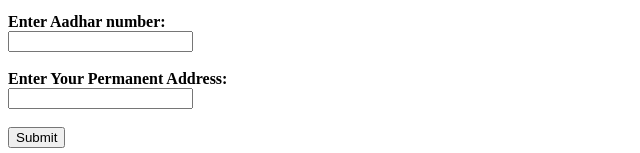
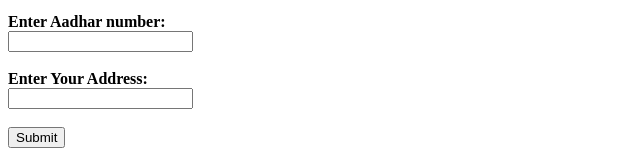
Before and after one commit to Mayurkolhe16/icp-8.0, a plain HTML site: page index.html in a window 1280 px wide. Shown: the part 666-819 px from the top of the page, 0-640 px from the left. Drawn offline with Linux system fonts and the light colour scheme.

Commit message:
Enter Your Permanent Address to Enter Your Address change

```diff
--- a/index.html
+++ b/index.html
@@ -55,7 +55,7 @@
             <br/>
             <input type="number" id="aadhar" required/>
             <br/><br/>
-            <label for="address"><b>Enter Your Permanent Address:</b></label>
+            <label for="address"><b>Enter Your Address:</b></label>
             <br/>
             <input type="text" id="address" required/>
             <br/><br/>
```
